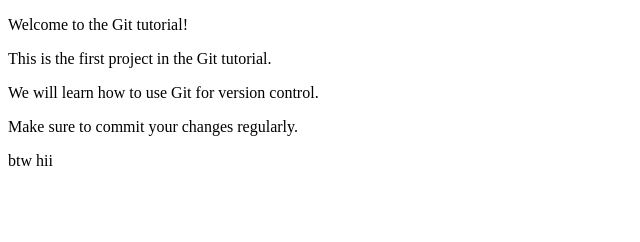
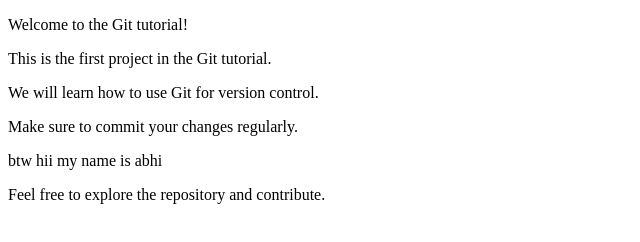
Before and after one commit to Abhijit-2005/project1, a plain HTML site: page index.html in a window 1280 px wide. Shown: the whole page, without its empty margins (0-640 px from the left). Drawn offline with Linux system fonts and the light colour scheme.

Commit message:
new commit in abhi-1

```diff
--- a/index.html
+++ b/index.html
@@ -11,6 +11,8 @@
     <p>This is the first project in the Git tutorial.</p>
     <p>We will learn how to use Git for version control.</p>
     <p>Make sure to commit your changes regularly.</p>
-    <p>btw hii </p>
+    <p>btw hii my name is abhi
+    <p>Feel free to explore the repository and contribute.</p>
+    </p>
 </body>
 </html>
```
